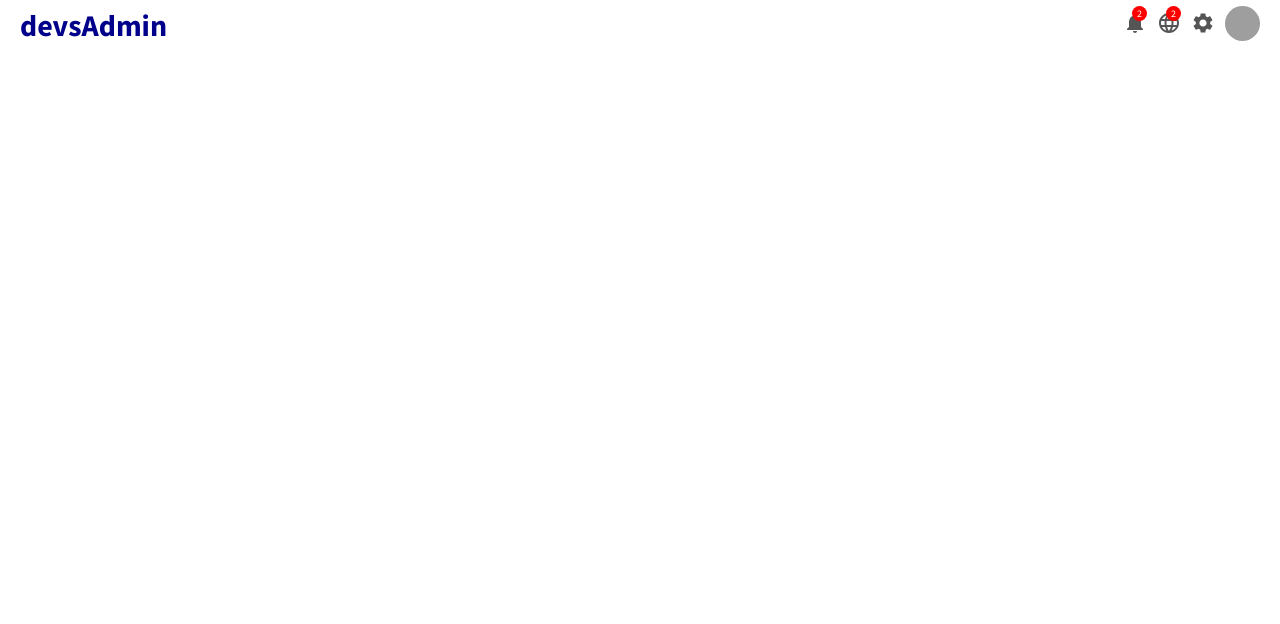
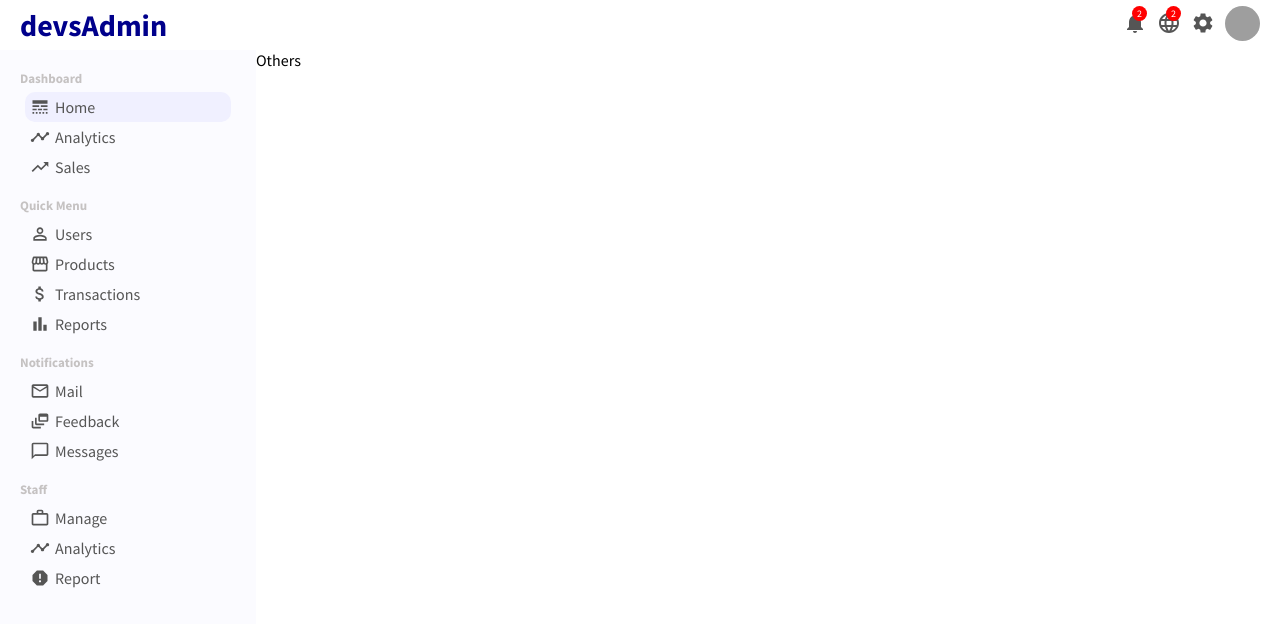
Before and after one commit to sidd-oo/admin-panel-react, a React (Create React App) app: page / in a window 1280 px wide. Shown: the top 624 px of the page. Built offline with nearby package versions, Linux system fonts and the light colour scheme; grey boxes are pictures that could not be loaded.

Commit message:
feat: React Sidebar menu component

```diff
--- /dev/null
+++ b/src/App.css
@@ -0,0 +1,8 @@
+.container{
+    display: flex;
+}
+
+.others{
+    flex:4;
+    background-color: white;
+}
--- a/src/App.js
+++ b/src/App.js
@@ -1,9 +1,17 @@
 import Topbar from "./components/topbar/Topbar";
+import Sidebar from "./components/sidebar/Sidebar";
+import "./App.css"
 
 function App() {
   return (
     <div className="App">
       <Topbar/>
+      <div className="container">
+        <Sidebar/>
+        <div className="others">
+          Others
+        </div>
+      </div>
     </div>
   );
 }
--- /dev/null
+++ b/src/components/sidebar/Sidebar.css
@@ -0,0 +1,43 @@
+.sidebar{
+    flex:1;
+    height: calc(100vh-50px);
+    background-color: rgb(251, 251, 255);
+    position: sticky;
+    top:50px;
+}
+
+.sidebarWrapper{
+    padding: 20px;
+    color: #555;
+}
+
+.sidebarMenu{
+    margin-bottom: 10px;
+}
+
+.sidebarTitle{
+    font-size: 13px;
+    color: rgb(197, 194, 194);
+}
+
+.sidebarList{
+    list-style: none;
+    padding: 5px;
+}
+
+.sidebarListItem{
+    padding: 5px;
+    cursor: pointer;
+    display: flex;
+    border-radius: 10px;
+}
+
+.sidebarListItem:hover,
+.sidebarListItem.active{
+    background-color: rgb(240, 240, 255);
+}
+
+.sidebarIcon{
+    font-size: 20px !important;
+    margin-right: 5px;
+}
--- /dev/null
+++ b/src/components/sidebar/Sidebar.jsx
@@ -0,0 +1,99 @@
+import React from 'react';
+import './Sidebar.css';
+import LineStyleIcon from '@mui/icons-material/LineStyle';
+import TimelineIcon from '@mui/icons-material/Timeline';
+import TrendingUpIcon from '@mui/icons-material/TrendingUp';
+import PermIdentityIcon from '@mui/icons-material/PermIdentity';
+import StorefrontIcon from '@mui/icons-material/Storefront';
+import BarChartIcon from '@mui/icons-material/BarChart';
+import DynamicFeedIcon from '@mui/icons-material/DynamicFeed';
+import ChatBubbleOutlineIcon from '@mui/icons-material/ChatBubbleOutline';
+import WorkOutlineIcon from '@mui/icons-material/WorkOutline';
+import AttachMoney from '@mui/icons-material/AttachMoney';
+import Report from '@mui/icons-material/Report';
+import MailOutline from '@mui/icons-material/MailOutline';
+import Timeline from '@mui/icons-material/Timeline';
+
+
+const Sidebar = () => {
+    return (
+        <div className="sidebar">
+            <div className="sidebarWrapper">
+                <div className="sidebarMenu">
+                    <h3 className="sidebarTitle">Dashboard</h3>
+                    <ul className="sidebarList">
+                        <li className="sidebarListItem active">
+                            <LineStyleIcon className="sidebarIcon"/>
+                            Home
+                        </li>
+                        <li className="sidebarListItem">
+                            <TimelineIcon className="sidebarIcon"/>
+                            Analytics
+                        </li>
+                        <li className="sidebarListItem">
+                            <TrendingUpIcon className="sidebarIcon"/>
+                            Sales
+                        </li>
+                    </ul>
+                </div>
+                <div className="sidebarMenu">
+                    <h3 className="sidebarTitle">Quick Menu</h3>
+                    <ul className="sidebarList">
+                        <li className="sidebarListItem ">
+                            <PermIdentityIcon className="sidebarIcon"/>
+                            Users
+                        </li>
+                        <li className="sidebarListItem">
+                            <StorefrontIcon className="sidebarIcon"/>
+                            Products
+                        </li>
+                        <li className="sidebarListItem">
+                            <AttachMoney className="sidebarIcon"/>
+                            Transactions
+                        </li>
+                        <li className="sidebarListItem">
+                            <BarChartIcon className="sidebarIcon"/>
+                            Reports
+                        </li>
+                    </ul>
+                </div>
+                <div className="sidebarMenu">
+                    <h3 className="sidebarTitle">Notifications</h3>
+                    <ul className="sidebarList">
+                        <li className="sidebarListItem ">
+                            <MailOutline className="sidebarIcon"/>
+                            Mail
+                        </li>
+                        <li className="sidebarListItem">
+                            <DynamicFeedIcon className="sidebarIcon"/>
+                            Feedback
+                        </li>
+                        <li className="sidebarListItem">
+                            <ChatBubbleOutlineIcon className="sidebarIcon"/>
+                            Messages
+                        </li>
+                    </ul>
+                </div>
+                <div className="sidebarMenu">
+                    <h3 className="sidebarTitle">Staff</h3>
+                    <ul className="sidebarList">
+                        <li className="sidebarListItem ">
+                            <WorkOutlineIcon className="sidebarIcon"/>
+                            Manage
+                        </li>
+                        <li className="sidebarListItem">
+                            <Timeline className="sidebarIcon"/>
+                            Analytics
+                        </li>
+                        <li className="sidebarListItem">
+                            <Report className="sidebarIcon"/>
+                            Report
+                        </li>
+                    </ul>
+                </div>
+            </div>
+        </div>
+    )
+}
+
+export default Sidebar
```
